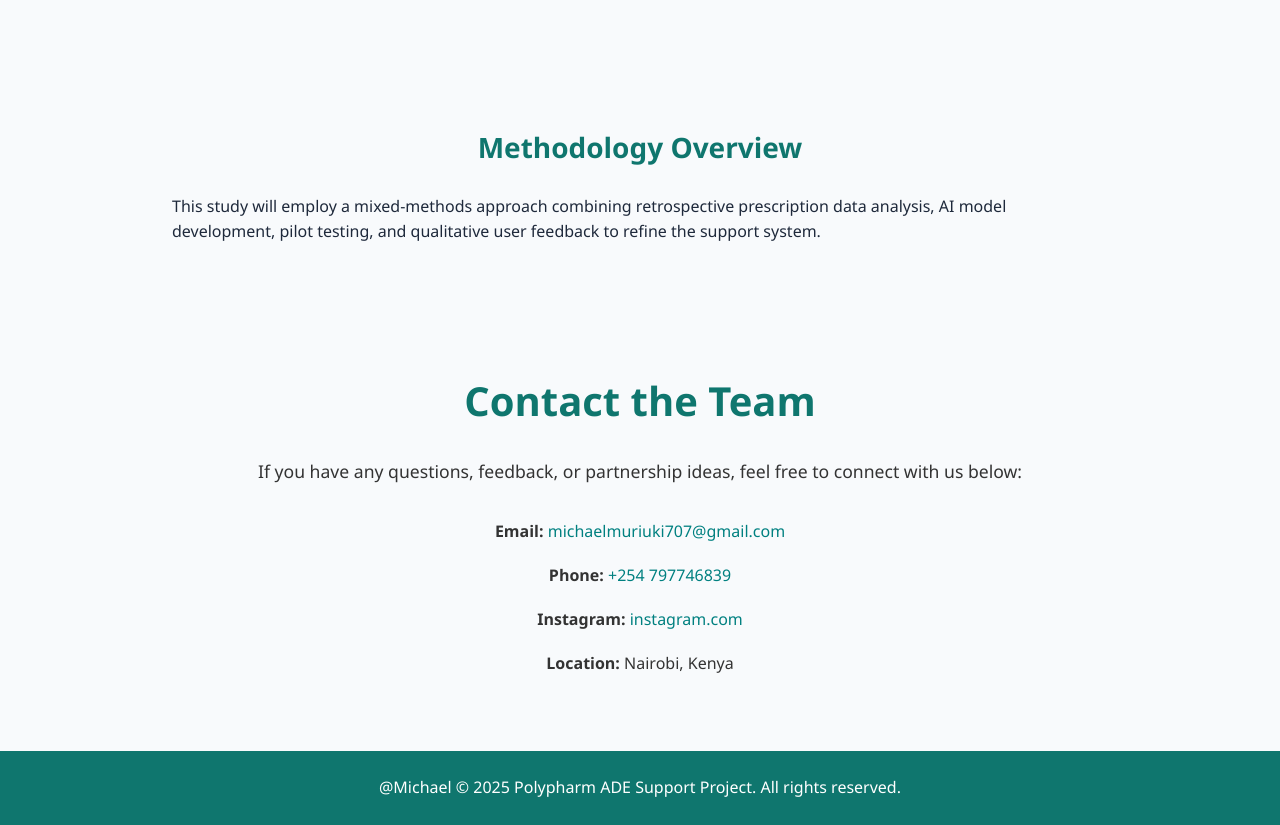
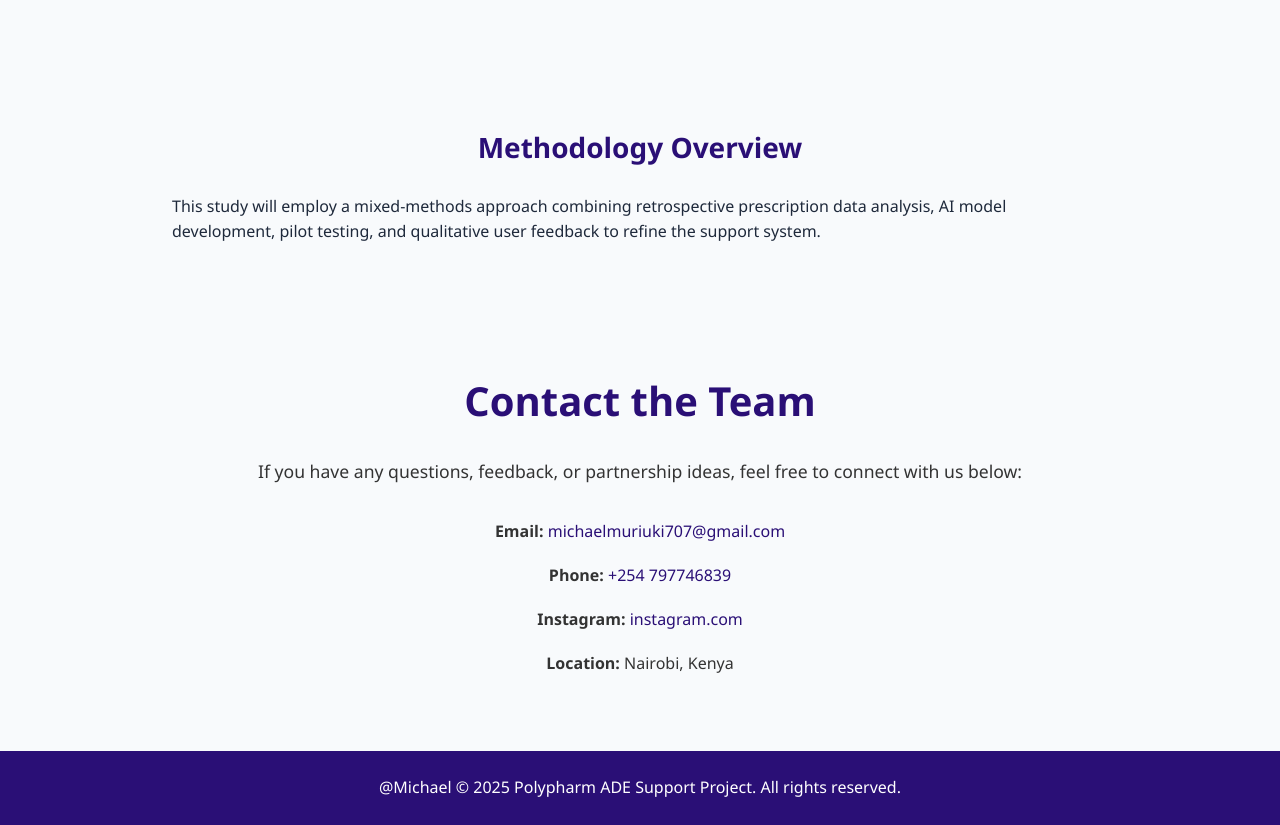
Before and after one commit to Michaelmuriuki97/pharm, a plain HTML site: page index.html in a window 1280 px wide. Shown: the part 1320-2145 px from the top of the page. Drawn offline with Linux system fonts and the light colour scheme.

Commit message:
Update primary color and hero background in CSS

```diff
--- a/main.css
+++ b/main.css
@@ -1,6 +1,6 @@
 
     :root {
-      --primary: #0f766e; /* teal */
+      --primary: #2a0f76; /* teal */
       --secondary: #1e293b; /* dark gray-blue */
       --light: #f8fafc;
       --accent: #f59e0b; /* amber */
@@ -49,7 +49,7 @@
     }
 
     .hero {
-      background: linear-gradient(rgba(15, 118, 110, 0.6), rgba(15, 118, 110, 0.6)), url('https://images.unsplash.com/photo-1503437313881-503a91226423?auto=format&fit=crop&w=1400&q=60') center/cover no-repeat;
+      background: linear-gradient(#170774), url('https://images.unsplash.com/photo-1503437313881-503a91226423?auto=format&fit=crop&w=1400&q=60') center/cover no-repeat;
       color: #ffffff;
       padding: 6rem 2rem;
       text-align: center;
@@ -106,7 +106,7 @@
     }
 
     footer {
-      background: #0f766e;
+      background: #2a0f76;
       color: #ffffff;
       text-align: center;
       padding: 1.5rem 0;
@@ -135,7 +135,7 @@
 
     .contact-container h2 {
       font-size: 2.5rem;
-      color: #0f766e;
+      color: #2a0f76;
     }
 
     .contact-container p {
@@ -155,7 +155,7 @@
     }
 
     .contact-info a {
-      color: teal;
+      color: #2a0f76;
       text-decoration: none;
     }
 
```
